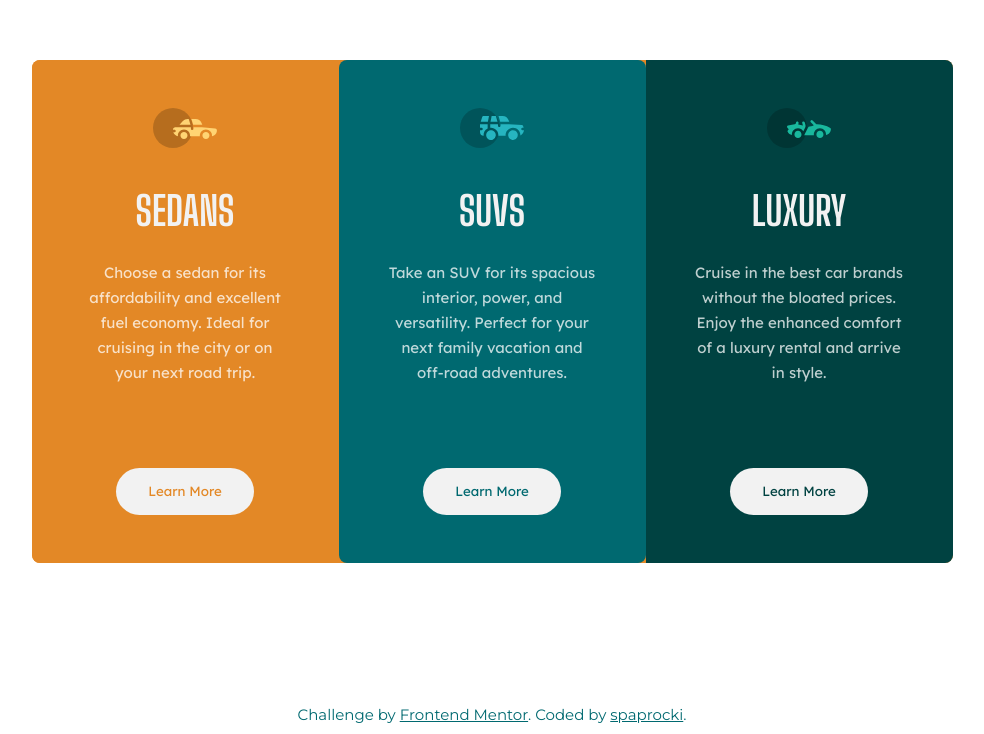
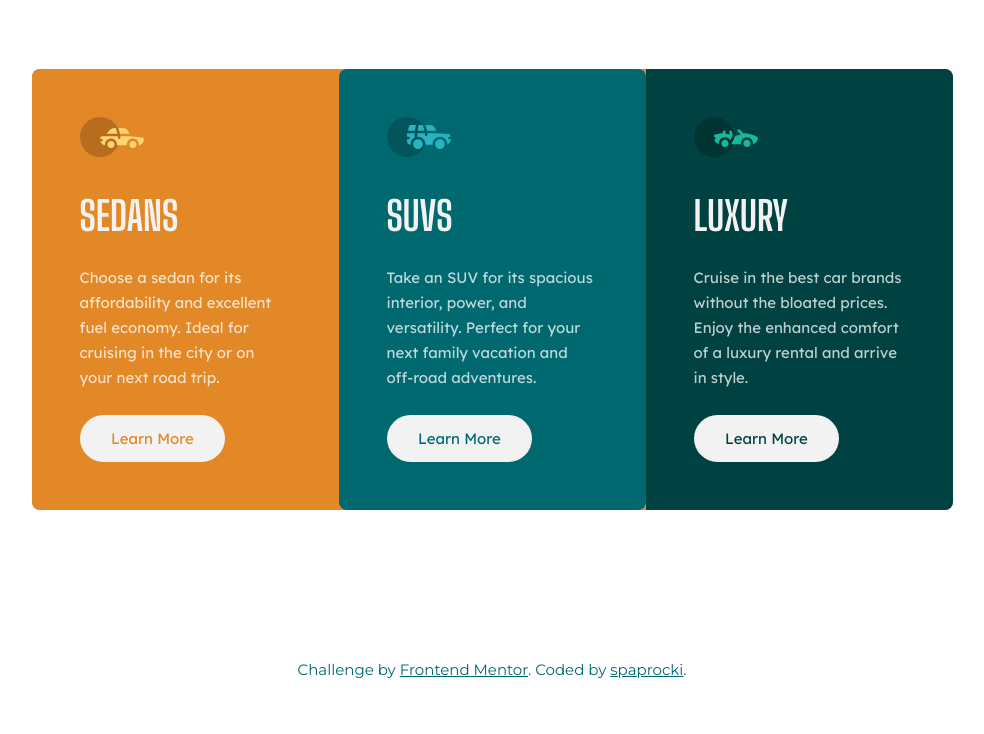
Before and after one commit to spaprocki/3-column-preview-card-component, a plain HTML site: page index.html in a window 1280 px wide. Shown: the part 111-845 px from the top of the page, without its empty margins (148-1132 px from the left). After the commit the page ends 800 px from the top, so only its background shows below. Drawn offline with Linux system fonts and the light colour scheme.

Commit message:
Deleted alts for icons and changed layout to proper one

```diff
--- a/index.html
+++ b/index.html
@@ -21,31 +21,31 @@
     <main>
       <ul class="cards-list-container">
         <li class="card-container sedans">
-          <img src="./images/icon-sedans.svg" alt="" />
+          <img src="./images/icon-sedans.svg" aria-hidden="“true”" />
           <h1>Sedans</h1>
           <p>
             Choose a sedan for its affordability and excellent fuel economy.
             Ideal for cruising in the city or on your next road trip.
           </p>
-          <button>Learn More</button>
+          <a>Learn More</a>
         </li>
         <li class="card-container suvs">
-          <img src="./images/icon-suvs.svg" alt="" />
+          <img src="./images/icon-suvs.svg" aria-hidden="“true”" />
           <h1>SUVs</h1>
           <p>
             Take an SUV for its spacious interior, power, and versatility.
             Perfect for your next family vacation and off-road adventures.
           </p>
-          <button>Learn More</button>
+          <a>Learn More</a>
         </li>
         <li class="card-container luxury">
-          <img src="./images/icon-luxury.svg" alt="" />
+          <img src="./images/icon-luxury.svg" aria-hidden="“true”" />
           <h1>Luxury</h1>
           <p>
             Cruise in the best car brands without the bloated prices. Enjoy the
             enhanced comfort of a luxury rental and arrive in style.
           </p>
-          <button>Learn More</button>
+          <a>Learn More</a>
         </li>
       </ul>
     </main>
--- a/styles/mobile.css
+++ b/styles/mobile.css
@@ -47,6 +47,9 @@ main {
 }
 
 .card-container {
+  display: flex;
+  flex-direction: column;
+  align-items: flex-start;
   max-width: 327px;
   height: 100%;
   padding: 48px;
@@ -85,46 +88,48 @@ main {
   line-height: 25px;
   font-weight: 400;
   color: var(--transparent-white);
+  text-align: left;
 }
 
-.card-container button {
+.card-container a {
   margin-top: 25px;
   line-height: 25px;
   background: var(--very-light-gray);
   font-family: inherit;
   border: none;
   border-radius: 25px;
-  padding: 11px 32px;
+  padding: 11px 31.5px;
   cursor: pointer;
+  display: block;
 }
 
-.card-container button:hover {
+.card-container a:hover {
   background: transparent;
   box-shadow: 0px 0px 0px 2px var(--very-light-gray) inset;
   color: var(--very-light-gray);
 }
 
-.card-container.sedans button {
+.card-container.sedans a {
   color: var(--bright-orange);
 }
 
-.card-container.sedans button:hover {
+.card-container.sedans a:hover {
   color: var(--very-light-gray);
 }
 
-.card-container.suvs button {
+.card-container.suvs a {
   color: var(--dark-cyan);
 }
 
-.card-container.suvs button:hover {
+.card-container.suvs a:hover {
   color: var(--very-light-gray);
 }
 
-.card-container.luxury button {
+.card-container.luxury a {
   color: var(--very-dark-cyan);
 }
 
-.card-container.luxury button:hover {
+.card-container.luxury a:hover {
   color: var(--very-light-gray);
 }
 
```
